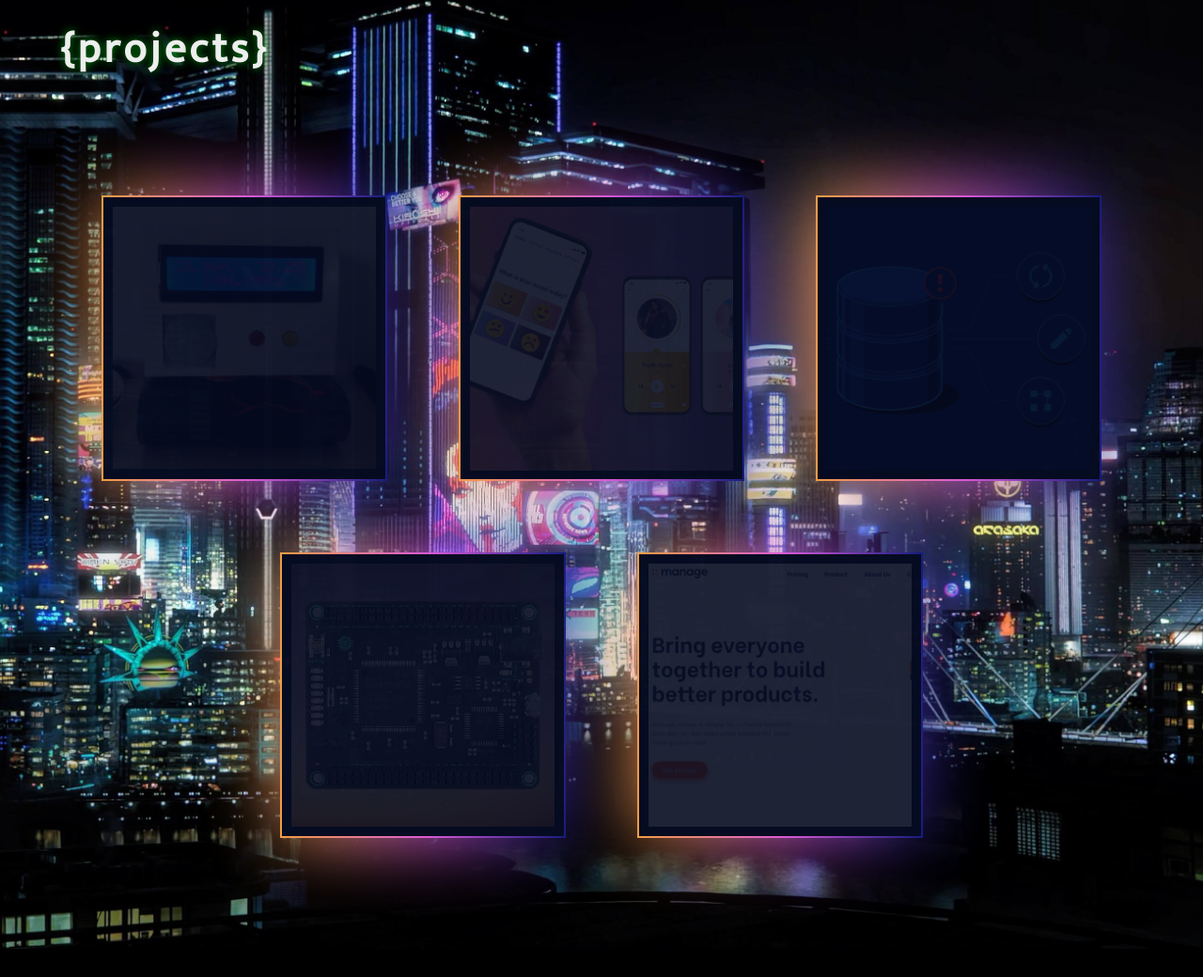
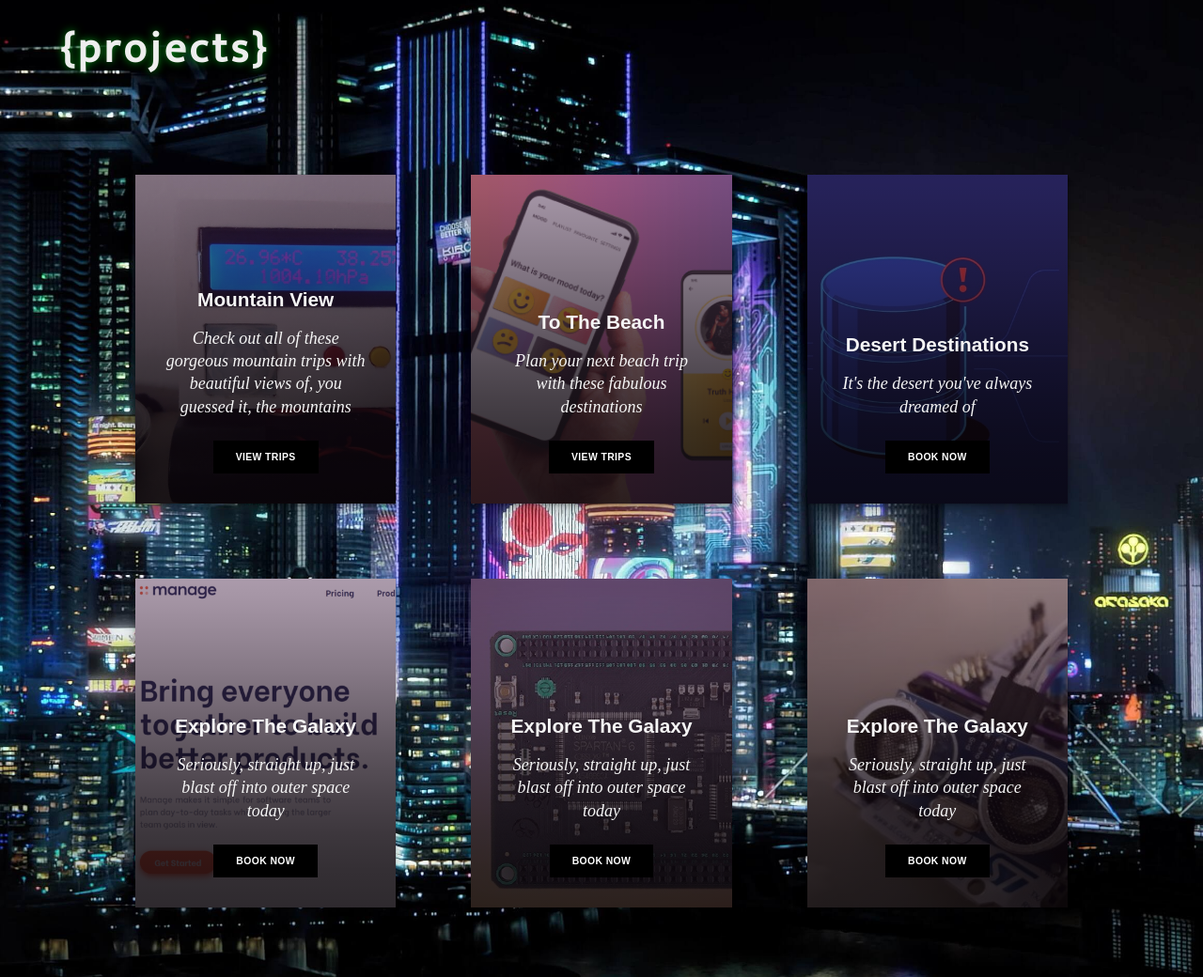
Before and after one commit to mac-lucky/portfolio, a plain HTML site: page index.html in a window 1280 px wide. Shown: the part 849-1889 px from the top of the page at 94% size. Before the commit the page ends 1859 px from the top, so only its background shows below. Drawn offline with nearby package versions, Linux system fonts and the light colour scheme.

Commit message:
new cards

```diff
--- a/index.html
+++ b/index.html
@@ -44,79 +44,46 @@
             </div>
         </section>
     </header>
-    <main>
         <section class="projects">
             <div id="container">
                 <div class="center">
                     <h1 class="el-st">{projects}</h1>
                 </div>
             </div>
-            <div class="projectscards">
-                <div class="boxwrap">
-                    <div class="box">
-                        <div class="imgBx">
-                            <img src="/images/arduino.jpg">
-                        </div>
-                        <div class="content">
-                            <h2>Arduino<br><span>Weather Station with RTC and move detector</span></h2>
-                            <a target="_blank" href="https://github.com/gryzmol98/Arduino-RTC-with-Temperature"><img
-                                    src="/images/github.png"></a>
-                        </div>
-                    </div>
+        <div class="projectcard">
+            <div class="page-content">
+                <div class="card">
+                    <div class="content">
+                        <h2 class="title">Mountain View</h2>
+                        <p class="copy">Check out all of these gorgeous mountain trips with beautiful views of, you guessed it, the mountains</p><button class="btn">View Trips</button></div>
                 </div>
-                <div class="boxwrap">
-                    <div class="box">
-                        <div class="imgBx">
-                            <img src="/images/music.png">
-                        </div>
-                        <div class="content">
-                            <h2>Portfolio<br><span>Website made with HTML ans CSS for a friend</span></h2>
-                            <a target="_blank" href="https://github.com/gryzmol98/UX-UI-site"><img
-                                    src="/images/github.png"></a>
-                        </div>
-                    </div>
+                <div class="card">
+                    <div class="content">
+                        <h2 class="title">To The Beach</h2>
+                        <p class="copy">Plan your next beach trip with these fabulous destinations</p><button class="btn">View Trips</button></div>
                 </div>
-                <div class="boxwrap">
-                    <div class="box">
-                        <div class="imgBx">
-                            <img src="/images/database.jpg">
-                        </div>
-                        <div class="content">
-                            <h2>Database<br><span>Program written in QT Designer using C++ and using mySQL</span></h2>
-                            <a target="_blank" href="https://github.com/gryzmol98/DatabaseManager"><img
-                                    src="/images/github.png"></a>
-                        </div>
-                    </div>
+                <div class="card">
+                    <div class="content">
+                        <h2 class="title">Desert Destinations</h2>
+                        <p class="copy">It's the desert you've always dreamed of</p><button class="btn">Book Now</button></div>
                 </div>
-                <div class="boxwrap">
-                    <div class="box">
-                        <div class="imgBx">
-                            <img src="/images/spartan.jpg">
-                        </div>
-                        <div class="content">
-                            <h2>FPGA<br><span>Project made in Vivado using VHDL programmed to be used on Spartan 6</span></h2>
-                            <a target="_blank"
-                                href="https://github.com/gryzmol98/Vivado-VHDL-RTC-using-I2C-Master-Slave"><img
-                                    src="/images/github.png"></a>
-                        </div>
-                    </div>
+                <div class="card">
+                    <div class="content">
+                        <h2 class="title">Explore The Galaxy</h2>
+                        <p class="copy">Seriously, straight up, just blast off into outer space today</p><button class="btn">Book Now</button></div>
                 </div>
-                <div class="boxwrap">
-                    <div class="box">
-                        <div class="imgBx">
-                            <img src="/images/designpage.png">
-                        </div>
-                        <div class="content">
-                            <h2>Design<br><span>Page that was based on mockups, that I tried to recreate as website</span></h2>
-                            <a target="_blank" href="https://github.com/gryzmol98/DesignPage"><img
-                                    src="/images/github.png"></a>
-                        </div>
-                    </div>
+                <div class="card">
+                    <div class="content">
+                        <h2 class="title">Explore The Galaxy</h2>
+                        <p class="copy">Seriously, straight up, just blast off into outer space today</p><button class="btn">Book Now</button></div>
+                </div>
+                <div class="card">
+                    <div class="content">
+                        <h2 class="title">Explore The Galaxy</h2>
+                        <p class="copy">Seriously, straight up, just blast off into outer space today</p><button class="btn">Book Now</button></div>
                 </div>
             </div>
-        </section>
-        <section class="skills">
-
+        </div>
         </section>
     </main>
     <script src="https://cdnjs.cloudflare.com/ajax/libs/gsap/3.5.1/gsap.min.js"></script>
--- a/style.scss
+++ b/style.scss
@@ -227,137 +227,226 @@ nav ul li a {
 
 //Cards with animations
 
-.projectscards {
-  display: flex;
-  justify-content: center;
-  align-items: center;
-  flex-wrap: wrap;
-  margin-top: 5rem;
+$bp-md: 600px;
+$bp-lg: 800px;
+$bp-elg: 1150px;
+
+:root {
+  --d: 700ms;
+  --e: cubic-bezier(0.19, 1, 0.22, 1);
+  --font-sans: 'Rubik', sans-serif;
+  --font-serif: 'Cardo', serif;
 }
 
-.box {
-  position: relative;
-  width: 300px;
-  height: 300px;
-  display: flex;
-  justify-content: center;
-  align-items: center;
-  margin: 40px;
-  background: #060c21;
-  transition: 0.5s;
+
+.projectcard {
+  display: grid;
+  place-items: center;
+  padding-top: 5rem;
+  padding-bottom: 5rem;
 }
 
-.box:hover {
-  height: 400px;
+.page-content {
+  display: grid;
+  grid-gap: 5rem;
+  padding: 1rem;
+  width: 80%;
+  font-family: var(--font-sans);
+
+  @media (min-width: $bp-md) {
+    grid-template-columns: repeat(1, 1fr);
   }
 
-.box .imgBx {
+  @media (min-width: $bp-lg) {
+    grid-template-columns: repeat(2, 1fr);
+  }
+
+  @media (min-width: $bp-elg) {
+    grid-template-columns: repeat(3, 1fr);
+  }
+}
+
+
+.card {
+  position: relative;
+  display: flex;
+  align-items: flex-end;
+  overflow: hidden;
+  padding: 1rem;
+  width: 100%;
+  text-align: center;
+  color: whitesmoke;
+  background-color: #833C83;
+  box-shadow: 0 1px 1px rgba(0,0,0,0.1),
+    0 2px 2px rgba(0,0,0,0.1),
+    0 4px 4px rgba(0,0,0,0.1),
+    0 8px 8px rgba(0,0,0,0.1),
+    0 16px 16px rgba(0,0,0,0.1);
+
+  @media (min-width: $bp-md) {
+    height: 350px;
+  }
+
+  &:before {
+    content: '';
+    position: absolute;
+    top: 0;
+    opacity: 0.7;
+    left: 0;
+    width: 100%;
+    height: 110%;
+    background-size: cover;
+    background-position: 0 0;
+    transition: transform calc(var(--d) * 1.5) var(--e);
+    pointer-events: none;
+  }
+
+  &:after {
+    content: '';
+    display: block;
     position: absolute;
     top: 0;
     left: 0;
     width: 100%;
-  height: 100%;
-  padding: 10px;
-  box-sizing: border-box;
-  transition: 0.5s;
-  overflow: hidden;
+    height: 200%;
+    pointer-events: none;
+    background-image: linear-gradient(
+      to bottom,
+      hsla(0, 0%, 0%, 0) 0%,
+      hsla(0, 0%, 0%, 0.009) 11.7%,
+      hsla(0, 0%, 0%, 0.034) 22.1%,
+      hsla(0, 0%, 0%, 0.072) 31.2%,
+      hsla(0, 0%, 0%, 0.123) 39.4%,
+      hsla(0, 0%, 0%, 0.182) 46.6%,
+      hsla(0, 0%, 0%, 0.249) 53.1%,
+      hsla(0, 0%, 0%, 0.320) 58.9%,
+      hsla(0, 0%, 0%, 0.394) 64.3%,
+      hsla(0, 0%, 0%, 0.468) 69.3%,
+      hsla(0, 0%, 0%, 0.540) 74.1%,
+      hsla(0, 0%, 0%, 0.607) 78.8%,
+      hsla(0, 0%, 0%, 0.668) 83.6%,
+      hsla(0, 0%, 0%, 0.721) 88.7%,
+      hsla(0, 0%, 0%, 0.762) 94.1%,
+      hsla(0, 0%, 0%, 0.790) 100%
+    );
+    transform: translateY(-50%);
+    transition: transform calc(var(--d) * 2) var(--e);
   }
 
-.box .imgBx img {
-  max-width: 100%;
-  opacity: 0.1;
-  transition: 0.5s;
+    &:nth-child(1):before {
+      background-image: url(/images/arduino.jpg);
+    }
+    &:nth-child(2):before {
+      background-image: url(/images/music.png);
+    }
+    &:nth-child(3):before {
+      background-image: url(/images/database.jpg);
+    }
+    &:nth-child(4):before {
+      background-image: url(/images/designpage.png);
+    }
+    &:nth-child(5):before {
+      background-image: url(/images/spartan.jpg);
+    }
+    &:nth-child(6):before {
+      background-image: url(/images/ARM.jpg);
+    }
   }
 
-.box:hover .imgBx img {
-  opacity: 1;
+
+.content {
+  position: relative;
+  display: flex;
+  flex-direction: column;
+  align-items: center;
+  width: 100%;
+  padding: 1rem;
+  transition: transform var(--d) var(--e);
+  z-index: 1;
+
+  > * + * {
+    margin-top: 1rem;
+  }
 }
 
-.box:before {
-  content: "";
-  position: absolute;
-  top: -2px;
-  left: -2px;
-  right: -2px;
-  bottom: -2px;
-  background: #eee;
-  z-index: -1;
+.title {
+  font-size: 1.3rem;
+  font-weight: bold;
+  line-height: 1.2;
 }
 
-.box:after {
-  content: "";
-  position: absolute;
-  top: -2px;
-  left: -2px;
-  right: -2px;
-  bottom: -2px;
-  background: #eee;
-  z-index: -1;
-  filter: blur(40px);
+.copy {
+  font-family: var(--font-serif);
+  font-size: 1.125rem;
+  font-style: italic;
+  line-height: 1.35;
 }
 
-.box:before,
-.box:after {
-  background: linear-gradient(90deg,
-      rgba(244, 163, 58, 1) 0%,
-      rgba(228, 92, 228, 1) 52%,
-      rgba(9, 25, 121, 1) 100%);
+.btn {
+  cursor: pointer;
+  margin-top: 1.5rem;
+  padding: 0.75rem 1.5rem;
+  font-size: 0.65rem;
+  font-weight: bold;
+  letter-spacing: 0.025rem;
+  text-transform: uppercase;
+  color: white;
+  background-color: black;
+  border: none;
+
+  &:hover {
+    background-color: lighten(black, 5%);
   }
 
-.box:nth-child(2):before,
-.box:nth-child(2):after {
-  background: linear-gradient(90deg,
-      rgba(244, 163, 58, 1) 0%,
-      rgba(228, 92, 228, 1) 52%,
-      rgba(9, 25, 121, 1) 100%);
+  &:focus {
+    outline: 1px dashed yellow;
+    outline-offset: 3px;
+  }
 }
 
-.box:nth-child(3):before,
-.box:nth-child(3):after {
-  background: linear-gradient(90deg,
-      rgba(244, 163, 58, 1) 0%,
-      rgba(228, 92, 228, 1) 52%,
-      rgba(9, 25, 121, 1) 100%);
+@media (hover: hover) and (min-width: $bp-md) {
+  .card:after {
+    transform: translateY(0);
   }
 
-.box .content {
-  position: absolute;
-  bottom: 0;
-  left: 10px;
-  right: 10px;
-  bottom: 10px;
-  height: 90px;
-  background: rgba(0, 0, 0, 0.4);
-  display: flex;
-  justify-content: center;
-  align-items: center;
+  .content {
+    transform: translateY(calc(100% - 4.5rem));
+
+    > *:not(.title) {
       opacity: 0;
-  text-align: center;
+      transform: translateY(1rem);
+      transition:
+        transform var(--d) var(--e),
+        opacity var(--d) var(--e);
+    }
   }
 
-.box:hover .content {
+  .card:hover,
+  .card:focus-within {
+    align-items: center;
+
+    &:before { transform: translateY(-4%); }
+    &:after { transform: translateY(-50%); }
+
+    .content {
+      transform: translateY(0);
+
+      > *:not(.title) {
         opacity: 1;
+        transform: translateY(0);
+        transition-delay: calc(var(--d) / 8);
+      }
+    }
   }
 
-.box .content h2 {
-  font-family: "Mukta", sans-serif;
-  font-size: 20px;
-  font-weight: 500;
-  line-height: 20px;
-  letter-spacing: 1px;
-  color: #eee;
+  .card:focus-within {
+    &:before,
+    &:after,
+    .content,
+    .content > *:not(.title) {
+      transition-duration: 0s;
     }
-
-.box .content h2 span {
-  font-family: "Mukta", sans-serif;
-  font-size: 14px;
-  font-weight: 200;
-  letter-spacing: 1px;
-  color: #eee;
   }
-
-.boxwrap {
-  opacity: 0.99;
 }
 
 //navbar for mobile
```
Also changed, not shown: dist/style.css, images/ARM.jpg (added). Lines whose indentation alone changed are shown as unchanged.
